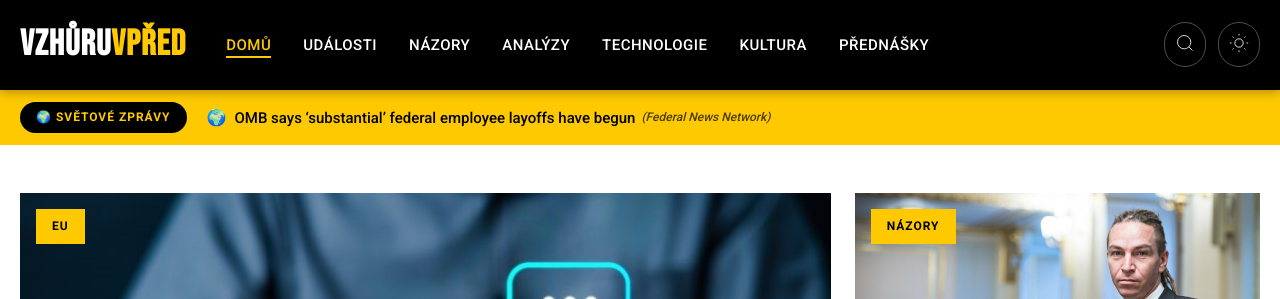
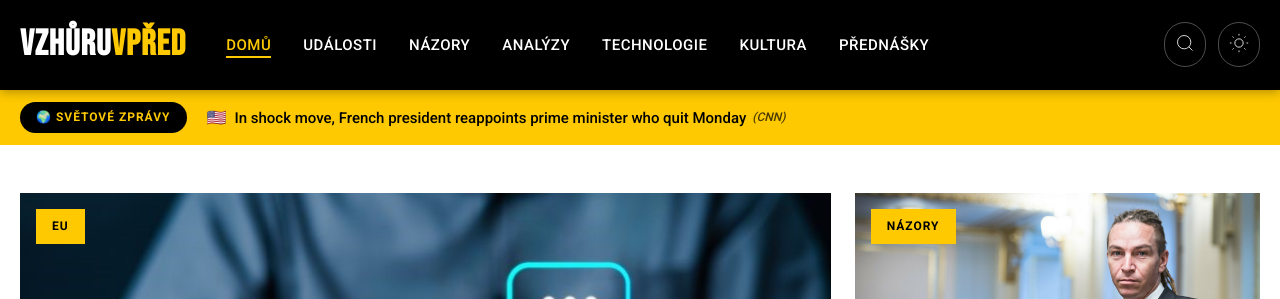
Before and after one commit to tangero/vzhuruvpred, a Jekyll site: the page built from index.html, in a window 1280 px wide and 900 px high. Shown: the top 299 px of the window. Built offline with Jekyll 4.4.1, drawn with Linux system fonts in a browser that asks for light colours; part of the change alters nothing that is shown.

Commit message:
Update world news 2025-10-11 21:15

```diff
--- a/_data/world_news.json
+++ b/_data/world_news.json
@@ -1,6 +1,50 @@
 {
-  "last_updated": "2025-10-11T20:17:24",
+  "last_updated": "2025-10-11T21:14:02",
   "articles": [
+    {
+      "flag": "🇺🇸",
+      "country": "us",
+      "title": "Trump to announce drug-price deal with AstraZeneca",
+      "original_title": "Trump to announce drug-price deal with AstraZeneca - The Washington Post",
+      "url": "https://www.washingtonpost.com/politics/2025/10/10/trump-drug-prices-astrazeneca/",
+      "urlToImage": "https://www.washingtonpost.com/wp-apps/imrs.php?src=https://arc-anglerfish-washpost-prod-washpost.s3.amazonaws.com/public/2ZHUC5J2ZWLOKFTMNNJURRCA2E_size-normalized.jpg&w=1440",
+      "source": "The Washington Post",
+      "publishedAt": "2025-10-10T20:37:03Z",
+      "description": "The pharmaceutical giant would be the second company to publicly agree to the Trump’s administration’s push for lower drug prices."
+    },
+    {
+      "flag": "🇺🇸",
+      "country": "us",
+      "title": "In shock move, French president reappoints prime minister who quit Monday",
+      "original_title": "In shock move, French president reappoints prime minister who quit Monday - CNN",
+      "url": "https://www.cnn.com/2025/10/10/europe/france-lecornu-macron-political-turmoil-latam-intl",
+      "urlToImage": "https://media.cnn.com/api/v1/images/stellar/prod/2025-10-08t073810z-607254108-rc2j7hati394-rtrmadp-3-france-politics.JPG?c=16x9&q=w_800,c_fill",
+      "source": "CNN",
+      "publishedAt": "2025-10-10T20:05:31Z",
+      "description": "French President Emmanuel Macron has reappointed Prime Minister Sebastien Lecornu to his post, despite accepting his resignation Monday following the collapse of his overnight government."
+    },
+    {
+      "flag": "🌍",
+      "country": "global",
+      "title": "Airlines tell passengers to prepare for delays as government shutdown continues",
+      "original_title": "Airlines tell passengers to prepare for delays as government shutdown continues - CNBC",
+      "url": "https://www.cnbc.com/2025/10/10/government-shutdown-airlines-passengers-delays.html",
+      "urlToImage": "https://image.cnbcfm.com/api/v1/image/108208728-1759839195695-gettyimages-2239662825-6m0a0441_ak6jtsxa.jpeg?v=1759949227&w=1920&h=1080",
+      "source": "CNBC",
+      "publishedAt": "2025-10-10T19:43:14Z",
+      "description": "Air traffic control staffing shortages have driven up some flight delays at U.S. airports this week."
+    },
+    {
+      "flag": "🌍",
+      "country": "global",
+      "title": "Dow drops 600 points, S&P 500 falls the most since April after Trump's China tariff threat: Live updates",
+      "original_title": "Dow drops 600 points, S&P 500 falls the most since April after Trump's China tariff threat: Live updates - CNBC",
+      "url": "https://www.cnbc.com/2025/10/09/stock-market-today-live-updates.html",
+      "urlToImage": "https://image.cnbcfm.com/api/v1/image/107367057-1706715548662-gettyimages-1967855530-AFP_34HB8TN.jpeg?v=1759257460&w=1920&h=1080",
+      "source": "CNBC",
+      "publishedAt": "2025-10-10T18:36:00Z",
+      "description": "The Trump post sparked a rapid sell-off in stocks Friday."
+    },
     {
       "flag": "🌍",
       "country": "global",
@@ -13,26 +57,48 @@
       "description": "Israeli Prime Minister Benjamin Netanyahu vows \"Hamas will disarm,\" easy way or the hard way, as Israel's military says a Gaza ceasefire is in effect."
     },
     {
+      "flag": "🇺🇸",
+      "country": "us",
+      "title": "Powerful 7.4-magnitude earthquake rocks southern Philippines",
+      "original_title": "Powerful 7.4-magnitude earthquake rocks southern Philippines - The Washington Post",
+      "url": "https://www.washingtonpost.com/world/2025/10/10/powerful-quake-hits-philippines-davao/",
+      "urlToImage": "https://www.washingtonpost.com/wp-apps/imrs.php?src=https://arc-anglerfish-washpost-prod-washpost.s3.amazonaws.com/public/ZZPXZPY46KNESDS2U344Q5HDHA.jpg&w=1440",
+      "source": "The Washington Post",
+      "publishedAt": "2025-10-10T17:39:17Z",
+      "description": "The quake, centered off the coast of Mindanao, struck at 9:43 a.m. local time but the extent of the damage was not immediately clear."
+    },
+    {
       "flag": "🌍",
       "country": "global",
-      "title": "OMB says ‘substantial’ federal employee layoffs have begun",
-      "original_title": "OMB says ‘substantial’ federal employee layoffs have begun - Federal News Network",
-      "url": "https://federalnewsnetwork.com/government-shutdown/2025/10/omb-says-substantial-federal-employee-layoffs-have-begun/",
-      "urlToImage": "https://federalnewsnetwork.com/wp-content/uploads/2019/03/Trump_39093.jpg",
-      "source": "Federal News Network",
-      "publishedAt": "2025-10-10T17:41:27Z",
-      "description": "Just before the shutdown, OMB told agencies to draft RIF plans for programs that wouldn’t have alternative funding sources."
+      "title": "This is the world's 1st image of 2 black holes orbiting one another",
+      "original_title": "This is the world's 1st image of 2 black holes orbiting one another - Space",
+      "url": "https://www.space.com/astronomy/black-holes/astronomers-capture-first-ever-image-of-two-black-holes-orbiting-each-other",
+      "urlToImage": "https://cdn.mos.cms.futurecdn.net/LYZSVKfaD9QWCTx4yfD2ib-1280-80.jpg",
+      "source": "Space.com",
+      "publishedAt": "2025-10-10T17:30:00Z",
+      "description": "After decades of searching, astronomers have imaged two supermassive black holes in orbit around each other at the heart of quasar OJ287."
     },
     {
-      "flag": "🇺🇸",
-      "country": "us",
-      "title": "Peru’s president removed amid rising crime, corruption allegations",
-      "original_title": "Peru’s president removed amid rising crime, corruption allegations - The Washington Post",
-      "url": "https://www.washingtonpost.com/world/2025/10/10/peru-president-dina-boluarte-impeached-jose-jeri/",
-      "urlToImage": "https://www.washingtonpost.com/wp-apps/imrs.php?src=https://arc-anglerfish-washpost-prod-washpost.s3.amazonaws.com/public/PH5MXDHTH7F2STZFBPTY5IPYFY.JPG&w=1440",
-      "source": "The Washington Post",
-      "publishedAt": "2025-10-10T17:34:56Z",
-      "description": "After Dina Boluarte’s ouster, acting president José Jerí promised a war on crime."
+      "flag": "🌍",
+      "country": "global",
+      "title": "Interstellar comet 3I/ATLAS is leaking water like a 'fire hose running at full blast,' new study finds",
+      "original_title": "Interstellar comet 3I/ATLAS is leaking water like a 'fire hose running at full blast,' new study finds - Space",
+      "url": "https://www.space.com/astronomy/comets/interstellar-comet-3i-atlas-is-leaking-water-like-a-fire-hose-running-at-full-blast-new-study-finds",
+      "urlToImage": "https://cdn.mos.cms.futurecdn.net/GQrzFqqn3zqddJJxsUp4AK-1600-80.png",
+      "source": "Space.com",
+      "publishedAt": "2025-10-10T17:00:00Z",
+      "description": "\"It tells us that the ingredients for life's chemistry are not unique to our own.\""
+    },
+    {
+      "flag": "🌍",
+      "country": "global",
+      "title": "Box Office: ‘Tron’ Nabs $4.8M in Previews, Crime Caper ‘Roofman’ Collects $1M",
+      "original_title": "Box Office: ‘Tron’ Nabs $4.8M in Previews, Crime Caper ‘Roofman’ Collects $1M - The Hollywood Reporter",
+      "url": "http://www.hollywoodreporter.com/movies/movie-news/box-office-jared-leto-tron-ares-1236397724/",
+      "urlToImage": "https://www.hollywoodreporter.com/wp-content/uploads/2025/10/T3-07522R-H-2025.jpg?w=1296&h=730&crop=1",
+      "source": "Hollywood Reporter",
+      "publishedAt": "2025-10-10T16:59:27Z",
+      "description": "The faith-based 'Soul of Fire' also opens nationwide this weekend after earning $575,000 in previews, while Luca Guadagnino’s 'After the Hunt' begins its platform run at the specialty box office"
     },
     {
       "flag": "🌍",
@@ -44,6 +110,17 @@
       "source": "NBC News",
       "publishedAt": "2025-10-10T16:45:42Z",
       "description": "The Massachusetts Institute of Technology on Friday became the first school to reject an offer of federal funds in exchange for agreeing to the Trump administration's education agenda"
+    },
+    {
+      "flag": "🌍",
+      "country": "global",
+      "title": "Governor Newsom builds on this year’s historic housing reforms, signs legislation to accelerate housing and affordability",
+      "original_title": "Governor Newsom builds on this year’s historic housing reforms, signs legislation to accelerate housing and affordability - CA.gov",
+      "url": "https://www.gov.ca.gov/2025/10/10/governor-newsom-builds-on-this-years-historic-housing-reforms-signs-legislation-to-accelerate-housing-and-affordability/",
+      "urlToImage": "https://www.gov.ca.gov/wp-content/uploads/2025/10/Governor-Newsom-builds-on-this-years-historic-housing-reforms-signs-legislation-to-accelerate-housing-and-affordability-SEO-GFX-v2.png",
+      "source": "Ca.gov",
+      "publishedAt": "2025-10-10T16:38:43Z",
+      "description": ""
     },
     {
       "flag": "🇬🇧",
@@ -70,13 +147,13 @@
     {
       "flag": "🌍",
       "country": "global",
-      "title": "Billie Eilish violently yanked by audience member during Miami concert",
-      "original_title": "Billie Eilish violently yanked by audience member during Miami concert - NBC News",
-      "url": "https://www.nbcnews.com/news/us-news/billie-eilish-violently-yanked-audience-member-miami-concert-rcna236869",
-      "urlToImage": "https://media-cldnry.s-nbcnews.com/image/upload/t_nbcnews-fp-1200-630,f_auto,q_auto:best/rockcms/2025-10/251010-Billie-Eilish-miami-ew-1017a-a3ae9a.jpg",
-      "source": "NBC News",
-      "publishedAt": "2025-10-10T16:05:43Z",
-      "description": "A fan at a Billie Eilish concert in Miami violently yanked the famed singer-songwriter toward the crowd, viral videos of the scary incident showed"
+      "title": "Pam Bondi, DOJ officials caught off guard by Tish James indictment: Sources - ABC News - Breaking News, Latest News and Videos",
+      "original_title": "Pam Bondi, DOJ officials caught off guard by Tish James indictment: Sources - ABC News - Breaking News, Latest News and Videos",
+      "url": "https://abcnews.go.com/US/pam-bondi-doj-officials-caught-off-guard-tish/story?id\\\\u003d126401855",
+      "urlToImage": null,
+      "source": "ABC News",
+      "publishedAt": "2025-10-10T16:07:35Z",
+      "description": ""
     },
     {
       "flag": "🇺🇸",
@@ -90,15 +167,15 @@
       "description": "A Washington Post-KFF poll finds that pediatricians are the most trusted source for vaccine information and that confidence in them is a strong predictor of vaccination."
     },
     {
-      "flag": "🌍",
-      "country": "global",
-      "title": "Dow drops 400 points after Trump says China becoming 'hostile' over rare earth metals, cancels Xi meeting",
-      "original_title": "Dow drops 400 points after Trump says China becoming 'hostile' over rare earth metals, cancels Xi meeting - CNBC",
-      "url": "https://www.cnbc.com/2025/10/09/stock-market-today-live-updates.html",
-      "urlToImage": "https://image.cnbcfm.com/api/v1/image/107367057-1706715548662-gettyimages-1967855530-AFP_34HB8TN.jpeg?v=1759257460&w=1920&h=1080",
-      "source": "CNBC",
-      "publishedAt": "2025-10-10T15:43:00Z",
-      "description": "The Trump post sparked a rapid sell-off in stocks Friday."
+      "flag": "🇺🇸",
+      "country": "us",
+      "title": "Real Housewives of Potomac star, husband charged with fraud",
+      "original_title": "Real Housewives of Potomac star, husband charged with fraud - WBFF",
+      "url": "https://foxbaltimore.com/news/local/real-housewives-of-potomac-star-husband-wendy-eddie-osefo-charged-fraud",
+      "urlToImage": "https://foxbaltimore.com/resources/media2/16x9/960/986/0x30/90/7f50c064-c454-465b-9c57-35ff8ea7ca45-image.jpg",
+      "source": "Fox Baltimore",
+      "publishedAt": "2025-10-10T15:57:30Z",
+      "description": "A star of the Real Housewives of Potomac and her husband have been arrested in Carroll County and charged with fraud.According to the Carroll County Sheriff's O"
     },
     {
       "flag": "🌍",
@@ -114,35 +191,24 @@
     {
       "flag": "🌍",
       "country": "global",
-      "title": "So much for Ford and GM’s scheme to extend the EV tax credit",
-      "original_title": "So much for Ford and GM’s scheme to extend the EV tax credit - The Verge",
-      "url": "https://www.theverge.com/news/798229/ford-gm-ev-tax-credit-lease-cancel",
-      "urlToImage": "https://platform.theverge.com/wp-content/uploads/sites/2/2025/04/STK437_ELECTRIC_VEHICLE_EVS_B.jpg?quality=90&strip=all&crop=0%2C10.732984293194%2C100%2C78.534031413613&w=1200",
+      "title": "You can still get the latest AirPods Max at their Prime Day price",
+      "original_title": "You can still get the latest AirPods Max at their Prime Day price - The Verge",
+      "url": "https://www.theverge.com/tech/798180/apple-airpods-max-usb-c-google-nest-thermostat-deal-sale",
+      "urlToImage": "https://platform.theverge.com/wp-content/uploads/sites/2/2025/07/AirPods-Max-Deal.png?quality=90&strip=all&crop=0%2C10.732984293194%2C100%2C78.534031413613&w=1200",
       "source": "The Verge",
-      "publishedAt": "2025-10-10T14:55:36Z",
-      "description": "Ford and GM are killing their plan to extend the $7,500 EV tax credit to customers through the end of the year, after a couple of Republican senators snitched."
+      "publishedAt": "2025-10-10T14:40:12Z",
+      "description": "Apple’s AirPods Max (USB-C) are $120 off at Amazon, Best Buy, and Walmart, which is their lowest price in months. You can also save on a 4K Dell S3225QC monitor."
     },
     {
       "flag": "🌍",
       "country": "global",
-      "title": "The insidious legal strategy Trump and Stephen Miller are using against their enemies - vox.com",
-      "original_title": "The insidious legal strategy Trump and Stephen Miller are using against their enemies - vox.com",
-      "url": "https://www.vox.com/politics/464395/trump-letitia-james-stephen-miller-soros-actblue-indivisible-retribution",
-      "urlToImage": "https://platform.vox.com/wp-content/uploads/sites/2/2025/10/GettyImages-2237397769.jpg?quality=90&strip=all&crop=0%2C10.732984293194%2C100%2C78.534031413613&w=1200",
-      "source": "Vox",
-      "publishedAt": "2025-10-10T14:45:00Z",
-      "description": "﻿They’re bringing weak cases that will likely fail — again, and again, and again."
-    },
-    {
-      "flag": "🇺🇸",
-      "country": "us",
-      "title": "Groundbreaking new image proves existence of black hole pairs — seen orbiting each other for the first time",
-      "original_title": "Groundbreaking new image proves existence of black hole pairs — seen orbiting each other for the first time - New York Post",
-      "url": "https://nypost.com/2025/10/10/science/groundbreaking-new-image-proves-existence-of-black-hole-pairs/",
-      "urlToImage": "https://nypost.com/wp-content/uploads/sites/2/2025/10/newspress-collage-8xxztei5p-1760101209380.jpg?quality=75&strip=all&1760086855&w=1024",
-      "source": "New York Post",
-      "publishedAt": "2025-10-10T13:13:00Z",
-      "description": "Scientists have shot two black holes orbiting each other, offering the first ever definitive proof that these intergalactic voids come in pairs, per a new study published in the Astrophysical Journ…"
+      "title": "Here's our first look at the upcoming Galaxy Buds 4 and its new design",
+      "original_title": "Here's our first look at the upcoming Galaxy Buds 4 and its new design - Android Authority",
+      "url": "https://www.androidauthority.com/samsung-galaxy-buds-4-first-look-one-ui-8-5-3606189/",
+      "urlToImage": "https://www.androidauthority.com/wp-content/uploads/2024/07/Samsung-Galaxy-Buds-3-and-Galaxy-Buds-3-Pro-Cases-with-Earbuds-Inside.jpg",
+      "source": "Android Authority",
+      "publishedAt": "2025-10-10T13:22:12Z",
+      "description": "Assets from a leaked One UI 8.5 build reveal the first look at the new Galaxy Buds 4 design, hinting at a change."
     },
     {
       "flag": "🇬🇧",
@@ -167,17 +233,6 @@
       "description": "The federal government is poised to reopen the safety debate about aluminum in vaccines."
     },
     {
-      "flag": "🇫🇷",
-      "country": "fr",
-      "title": "NASA to Pack Astronauts Onto a Chip in The Name of Space Health",
-      "original_title": "NASA to Pack Astronauts Onto a Chip in The Name of Space Health - ScienceAlert",
-      "url": "https://www.sciencealert.com/nasa-to-pack-astronauts-onto-a-chip-in-the-name-of-space-health",
-      "urlToImage": "https://www.sciencealert.com/images/2025/10/avatar_lab_chip_header.jpg",
-      "source": "ScienceAlert",
-      "publishedAt": "2025-10-10T12:01:21Z",
-      "description": "When NASA launches its next stage in lunar exploration next year, its crew will be literally beside themselves as they swing around the Moon."
-    },
-    {
       "flag": "🌍",
       "country": "global",
       "title": "Nvidia Has A Problem In China. Meet The Chipmakers Vying To Replace The AI Titan In A Key Market. - Investor's Business Daily",
@@ -187,28 +242,6 @@
       "source": "Investor's Business Daily",
       "publishedAt": "2025-10-10T12:01:00Z",
       "description": "Nvidia stock has dominated the artificial intelligence space, but may soon face a new challenge in one of it's largest markets."
-    },
-    {
-      "flag": "🌍",
-      "country": "global",
-      "title": "Capitol agenda: No deal as the shutdown marches toward Week Three",
-      "original_title": "Capitol agenda: No deal as the shutdown marches toward Week Three - Politico",
-      "url": "https://www.politico.com/live-updates/2025/10/10/congress/shutdown-timeline-military-paychecks-obamacare-schumer-shaheen-00601839",
-      "urlToImage": "https://www.politico.com/dims4/default/c975511/2147483647/resize/1200x/quality/90/?url=https%3A%2F%2Fstatic.politico.com%2Fcc%2F33%2F506b0ddb40ed9d267c7630172c6d%2Fu-s-congress-42824.jpg",
-      "source": "Politico",
-      "publishedAt": "2025-10-10T12:00:00Z",
-      "description": "Republicans plan to shift their CR vote strategy once the Senate returns next week."
-    },
-    {
-      "flag": "🌍",
-      "country": "global",
-      "title": "No Doubt Announces Residency at Las Vegas’ Sphere and Reveals 2026 Dates",
-      "original_title": "No Doubt Announces Residency at Las Vegas’ Sphere and Reveals 2026 Dates - Variety",
-      "url": "https://variety.com/2025/music/news/no-doubt-announces-2026-residency-las-vegas-sphere-1236545053/",
-      "urlToImage": "https://variety.com/wp-content/uploads/2025/10/ND-Press-Photo-by-Joseph-Cultice-e1760066385467.jpg?w=1000&h=563&crop=1",
-      "source": "Variety",
-      "publishedAt": "2025-10-10T12:00:00Z",
-      "description": "No Doubt will stage a residency at Las Vegas' Sphere after rumors that they'd be heading to Sin City."
     },
     {
       "flag": "🌍",
@@ -233,37 +266,15 @@
       "description": "Russian drone and missile strikes caused blackouts across large swaths of Ukraine, damaged residential buildings and injured at least 20 people in Kyiv, authorities said."
     },
     {
-      "flag": "🇬🇧",
-      "country": "gb",
-      "title": "Drake's lawsuit over Kendrick Lamar diss track Not Like Us is dismissed",
-      "original_title": "Drake's lawsuit over Kendrick Lamar diss track Not Like Us is dismissed - BBC",
-      "url": "https://www.bbc.com/news/articles/cd9y104g7kno",
-      "urlToImage": "https://ichef.bbci.co.uk/news/1024/branded_news/1f89/live/07662db0-a57c-11f0-932a-517a47de911e.jpg",
-      "source": "BBC News",
-      "publishedAt": "2025-10-10T07:31:00Z",
-      "description": "A judge calls the row between the rappers \"the most infamous rap battle in the genre's history\"."
-    },
-    {
-      "flag": "🇬🇧",
-      "country": "gb",
-      "title": "Tsunami threat passes in Philippines and Indonesia after powerful quake, warning agency says",
-      "original_title": "Tsunami threat passes in Philippines and Indonesia after powerful quake, warning agency says - BBC",
-      "url": "https://www.bbc.com/news/live/c33r1dgnmnvt",
-      "urlToImage": "https://ichef.bbci.co.uk/ace/branded_news/1200/cpsprodpb/f0f7/live/e13046c0-a58b-11f0-bf40-7162c25b432e.jpg",
-      "source": "BBC News",
-      "publishedAt": "2025-10-10T05:35:14Z",
-      "description": "The Pacific Tsunami Warning Center earlier warned of waves of up to 3m (10ft) above tide level reaching the Philippine coast."
-    },
-    {
       "flag": "🌍",
       "country": "global",
-      "title": "The Fascinating Waveguide Technology Inside Meta’s Ray-Ban Display Glasses",
-      "original_title": "The Fascinating Waveguide Technology Inside Meta’s Ray-Ban Display Glasses - Hackaday",
-      "url": "https://hackaday.com/2025/10/09/the-fascinating-waveguide-technology-inside-metas-ray-ban-display-glasses/",
-      "urlToImage": "https://hackaday.com/wp-content/uploads/2025/10/ifixit_Meta_Glasses_119.jpg",
-      "source": "Hackaday",
-      "publishedAt": "2025-10-10T02:00:00Z",
-      "description": "Recently the avid teardown folk over at iFixit got their paws on Meta’s Ray-Ban Display glasses, for a literal in-depth look at these smart glasses. Along the way they came across the fascina…"
+      "title": "The COVID-19 vaccine has the federal OK, sort of. Here’s what to know.",
+      "original_title": "The COVID-19 vaccine has the federal OK, sort of. Here’s what to know. - AJC.com",
+      "url": "https://www.ajc.com/news/2025/10/the-covid-19-vaccine-has-the-federal-ok-sort-of-heres-what-to-know/",
+      "urlToImage": "https://www.ajc.com/resizer/v2/HBIAXPM3TBEN7NAQW5HGK6AZNM.jpg?auth=517c4b32787750ef313e316a75b12f1f3cce117d4509d73d0054113b72810720&width=1200&height=630&smart=true",
+      "source": "Atlanta Journal Constitution",
+      "publishedAt": "2025-10-10T09:31:39Z",
+      "description": "CVS, Walgreens and the Georgia Department of Public Health all say they are now providing the COVID-19 vaccine without a prescription."
     },
     {
       "flag": "🌍",
@@ -290,17 +301,6 @@
     {
       "flag": "🌍",
       "country": "global",
-      "title": "Could ketamine help first responders with depression, PTSD? The largely unregulated treatment faces hurdles.",
-      "original_title": "Could ketamine help first responders with depression, PTSD? The largely unregulated treatment faces hurdles. - CBS News",
-      "url": "https://www.cbsnews.com/news/ketamine-first-responders-depression-ptsd-treatment/",
-      "urlToImage": "https://assets3.cbsnewsstatic.com/hub/i/r/2025/10/08/f8cf4b0b-2e27-4302-9179-cb8edfcc394d/thumbnail/1200x630/fc0b91183aa4bbc6cbc7e5374082e4e5/ketamine.jpg",
-      "source": "CBS News",
-      "publishedAt": "2025-10-09T09:00:14Z",
-      "description": "Ketamine, long used as an anesthetic or illegal party drug, is being combined with psychotherapy to treat severe depression and post-traumatic stress."
-    },
-    {
-      "flag": "🌍",
-      "country": "global",
       "title": "Bird flu cases are spiking again after a summer respite",
       "original_title": "Bird flu cases are spiking again after a summer respite - NBC News",
       "url": "https://www.nbcnews.com/science/science-news/bird-flu-cases-spiking-rcna235519",
```
